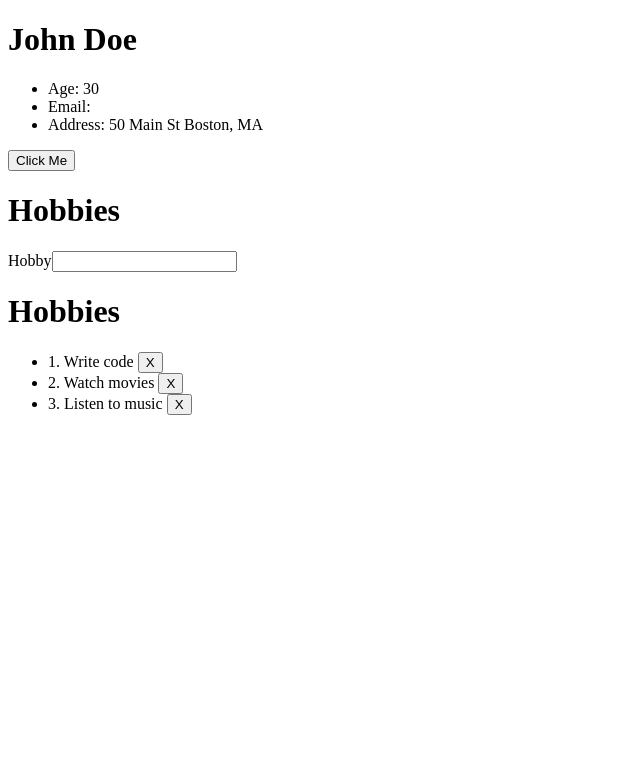
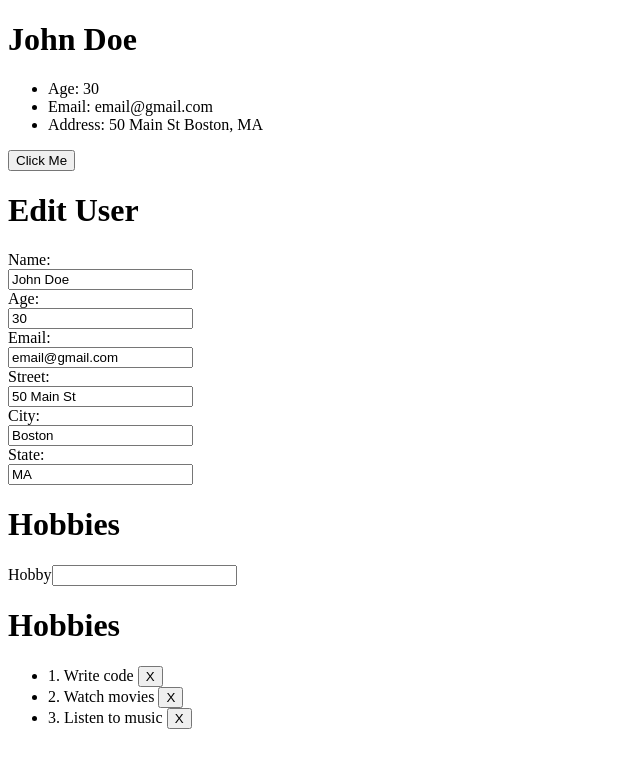
Before and after one commit to drhie/angular-intro, an Angular app: page / in a window 1280 px wide. Shown: the top 768 px of the page, without its empty margins (0-640 px from the left). Built offline with nearby package versions, Linux system fonts and the light colour scheme.

Commit message:
Add FormsModule and create edit form section

```diff
--- a/src/app/app.module.ts
+++ b/src/app/app.module.ts
@@ -1,6 +1,6 @@
 import { BrowserModule } from '@angular/platform-browser';
 import { NgModule } from '@angular/core';
-
+import { FormsModule } from '@angular/forms';
 import { AppComponent } from './app.component';
 import { UserComponent } from './components/user/user.component';
 
@@ -10,7 +10,8 @@
     UserComponent
   ],
   imports: [
-    BrowserModule
+    BrowserModule,
+    FormsModule
   ],
   providers: [],
   bootstrap: [AppComponent]
--- a/src/app/components/user/user.component.html
+++ b/src/app/components/user/user.component.html
@@ -6,6 +6,34 @@
 </ul>
 
 <button (click)="onClick()">Click Me</button>
+
+<h1>Edit User</h1>
+<form>
+  <div>
+    <label for="name">Name: </label><br>
+    <input type="text" [(ngModel)]="name" name="name">
+  </div>
+  <div>
+    <label for="age">Age: </label><br>
+    <input type="number" [(ngModel)]="age" name="age">
+  </div>
+  <div>
+    <label for="email">Email: </label><br>
+    <input type="text" [(ngModel)]="email" name="email">
+  </div>
+  <div>
+    <label for="street">Street: </label><br>
+    <input type="text" [(ngModel)]="address.street" name="street">
+  </div>
+  <div>
+    <label for="city">City: </label><br>
+    <input type="text" [(ngModel)]="address.city" name="city">
+  </div>
+  <div>
+    <label for="state">State: </label><br>
+    <input type="text" [(ngModel)]="address.state" name="state">
+  </div>
+</form>
 
 <h1>Hobbies</h1>
 <form (submit)="addHobby(hobby.value)">
--- a/src/app/components/user/user.component.ts
+++ b/src/app/components/user/user.component.ts
@@ -21,6 +21,7 @@
 
     this.name = 'John Doe';
     this.age = 30;
+    this.email = "email@gmail.com";
     this.address = {
       street: "50 Main St",
       city: "Boston",
```
